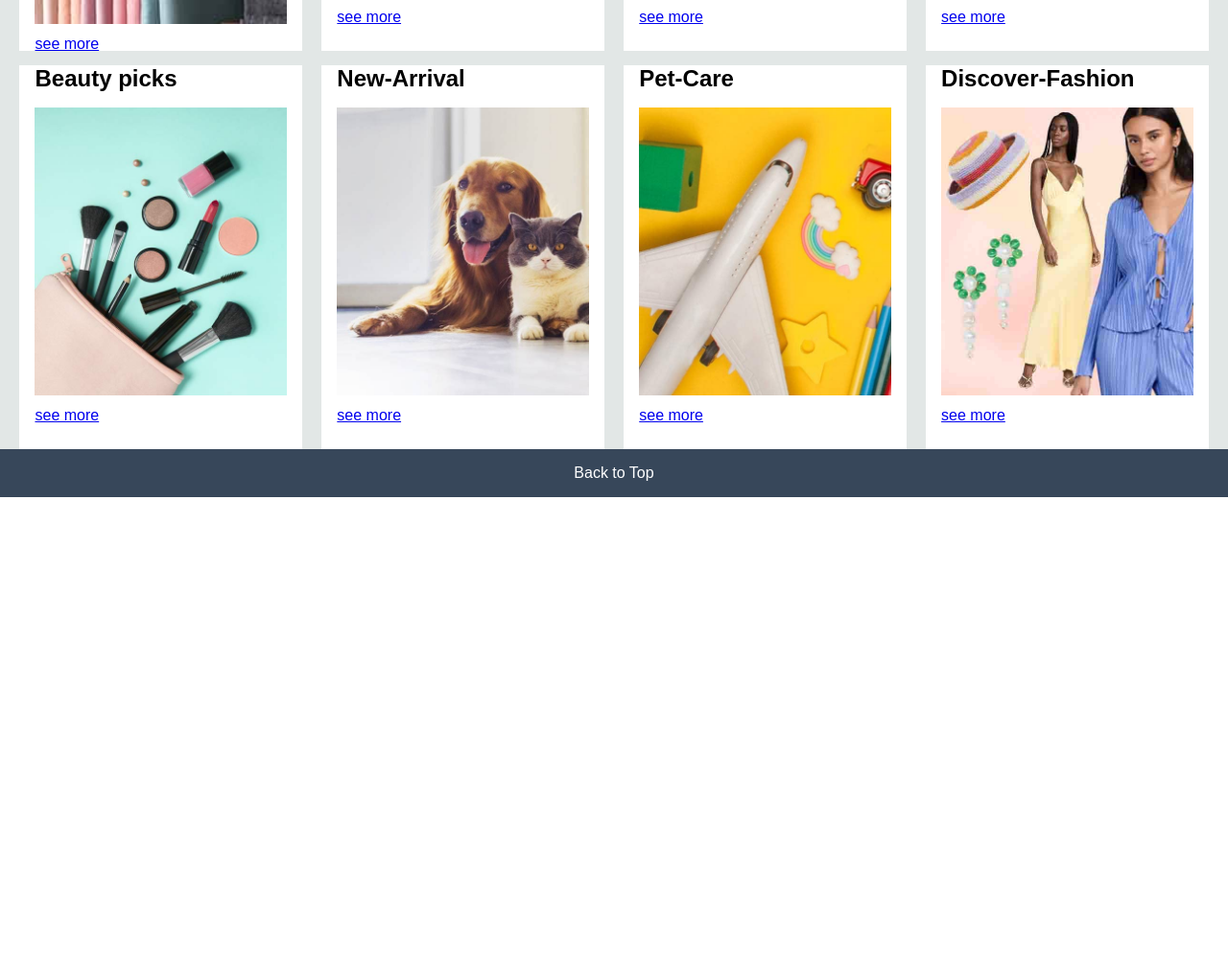
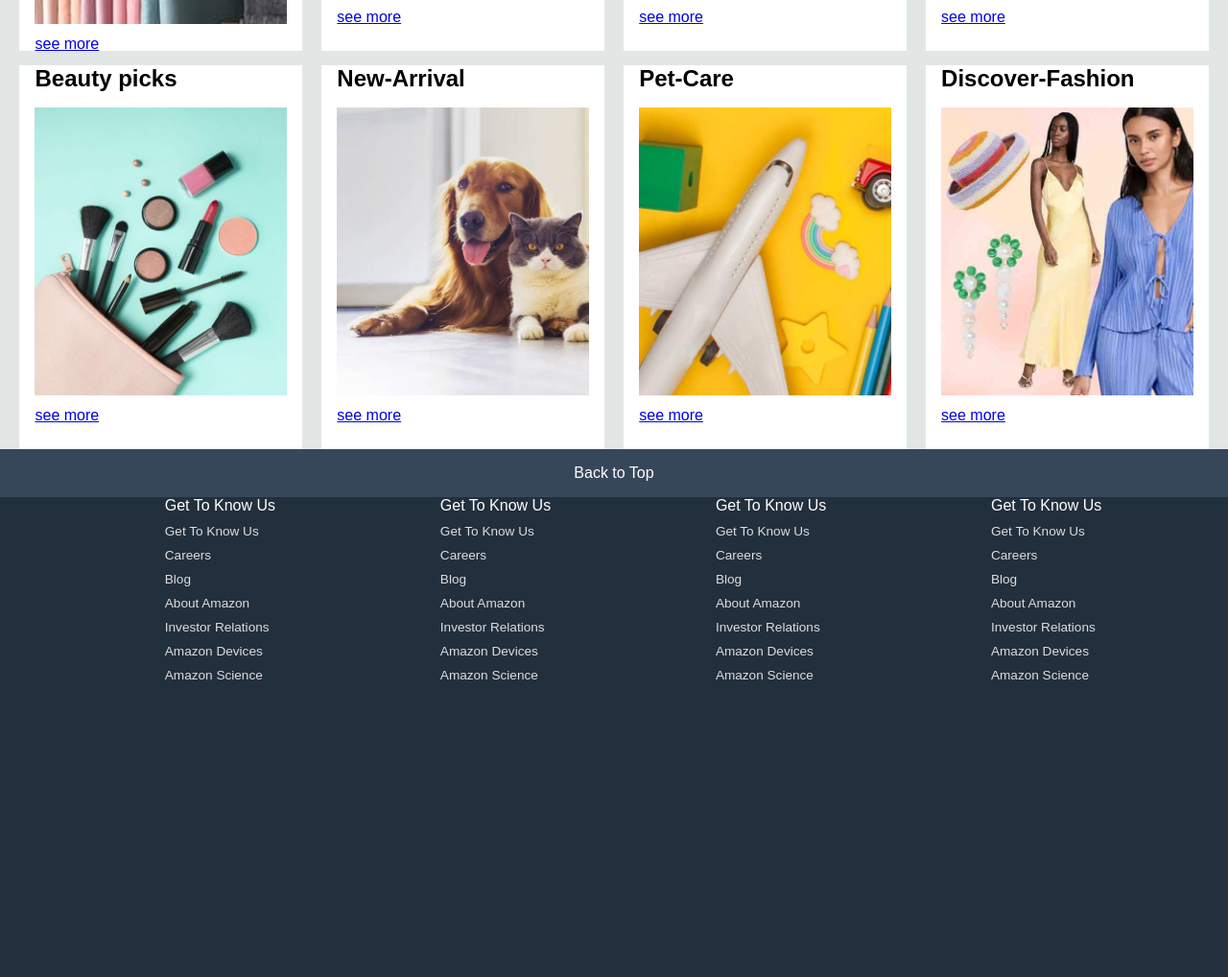
Before and after one commit to SHUBHAM0007-08/SHUBHAM0007-08.github.io, a plain HTML site: page index.html in a window 1280 px wide. Shown: the part 852-1870 px from the top of the page at 96% size. Before the commit the page ends 1370 px from the top, so only its background shows below. Drawn offline with Linux system fonts and the light colour scheme.

Commit message:
partial completed

```diff
--- a/AMAZON.css
+++ b/AMAZON.css
@@ -229,6 +229,7 @@ margin-top:15px;
 .footer{
     margin-top:5px;
 
+
 }
 .foot-panel1{
     background-color:#37475a;
@@ -238,6 +239,18 @@ margin-top:15px;
     justify-content:center;
     align-items:center;
     font-size:1.0rem;
-
+}
+.foot-panel2{
+    display:flex;
+    justify-content: space-evenly;
+    background-color:#222f3d;
+    color:white;
+    height:500px;
 
 }
+.foot-panel2 a{
+    display:block;
+    font-size:0.85rem;
+    margin-top:10px;
+    color:#dddddd;
+}
--- a/index.html
+++ b/index.html
@@ -142,6 +142,63 @@
     <div class="foot-panel1">
    Back to Top
     </div>
+    <div class="foot-panel2">
+        <ul>
+
+        <p>Get To Know Us </p>
+
+        <a>Get To Know Us</a>
+        <a>Careers</a>
+        <a>Blog</a>
+        <a>About Amazon</a>
+        <a>Investor Relations</a>
+        <a>Amazon Devices</a>
+        <a>Amazon Science</a>
+
+        </ul>
+
+         <ul>
+
+        <p>Get To Know Us </p>
+
+        <a>Get To Know Us</a>
+        <a>Careers</a>
+        <a>Blog</a>
+        <a>About Amazon</a>
+        <a>Investor Relations</a>
+        <a>Amazon Devices</a>
+        <a>Amazon Science</a>
+
+        </ul>
+
+         <ul>
+
+        <p>Get To Know Us </p>
+
+        <a>Get To Know Us</a>
+        <a>Careers</a>
+        <a>Blog</a>
+        <a>About Amazon</a>
+        <a>Investor Relations</a>
+        <a>Amazon Devices</a>
+        <a>Amazon Science</a>
+
+        </ul>
+
+         <ul>
+
+        <p>Get To Know Us </p>
+
+        <a>Get To Know Us</a>
+        <a>Careers</a>
+        <a>Blog</a>
+        <a>About Amazon</a>
+        <a>Investor Relations</a>
+        <a>Amazon Devices</a>
+        <a>Amazon Science</a>
+
+        </ul>
+    </div>
 </footer>
 
 </body>
```
